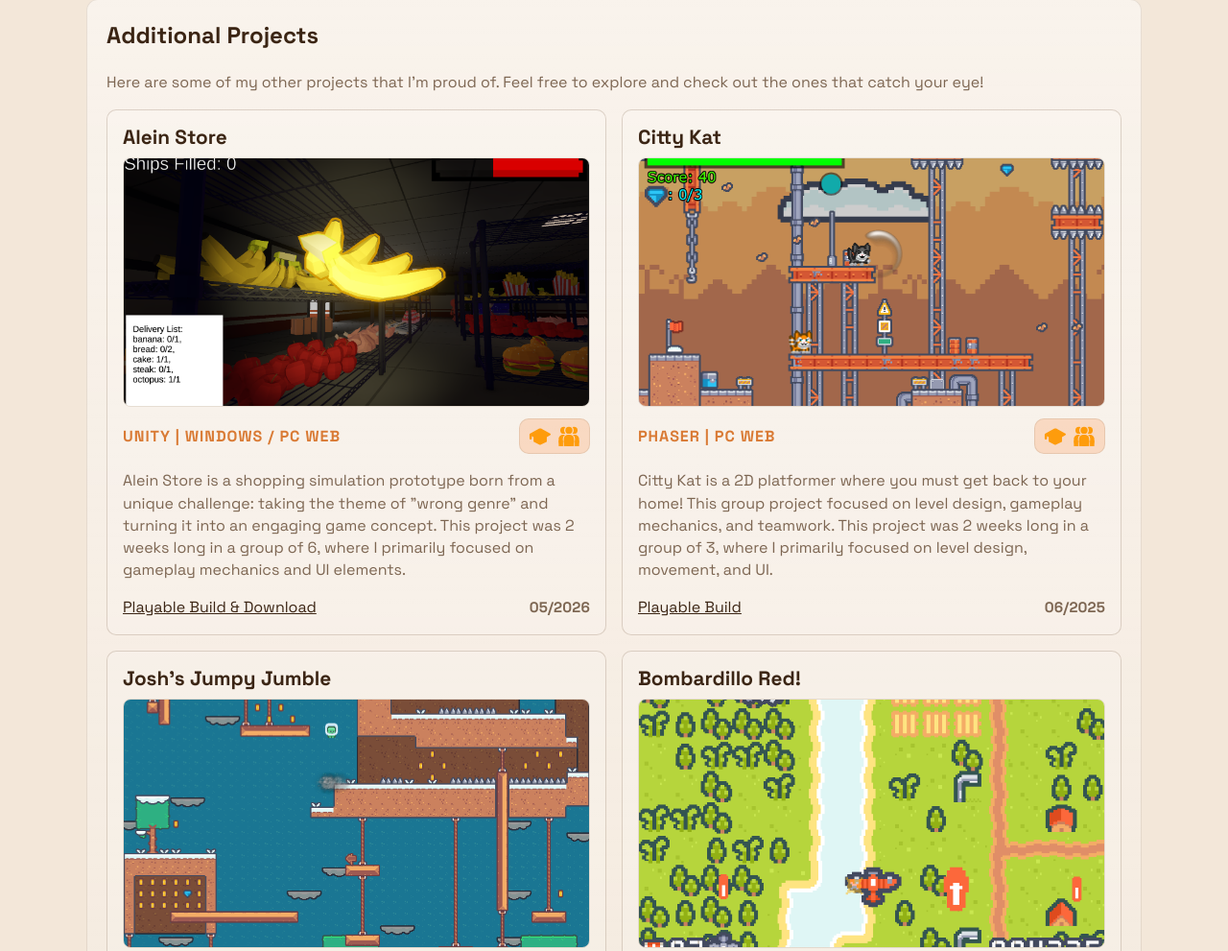
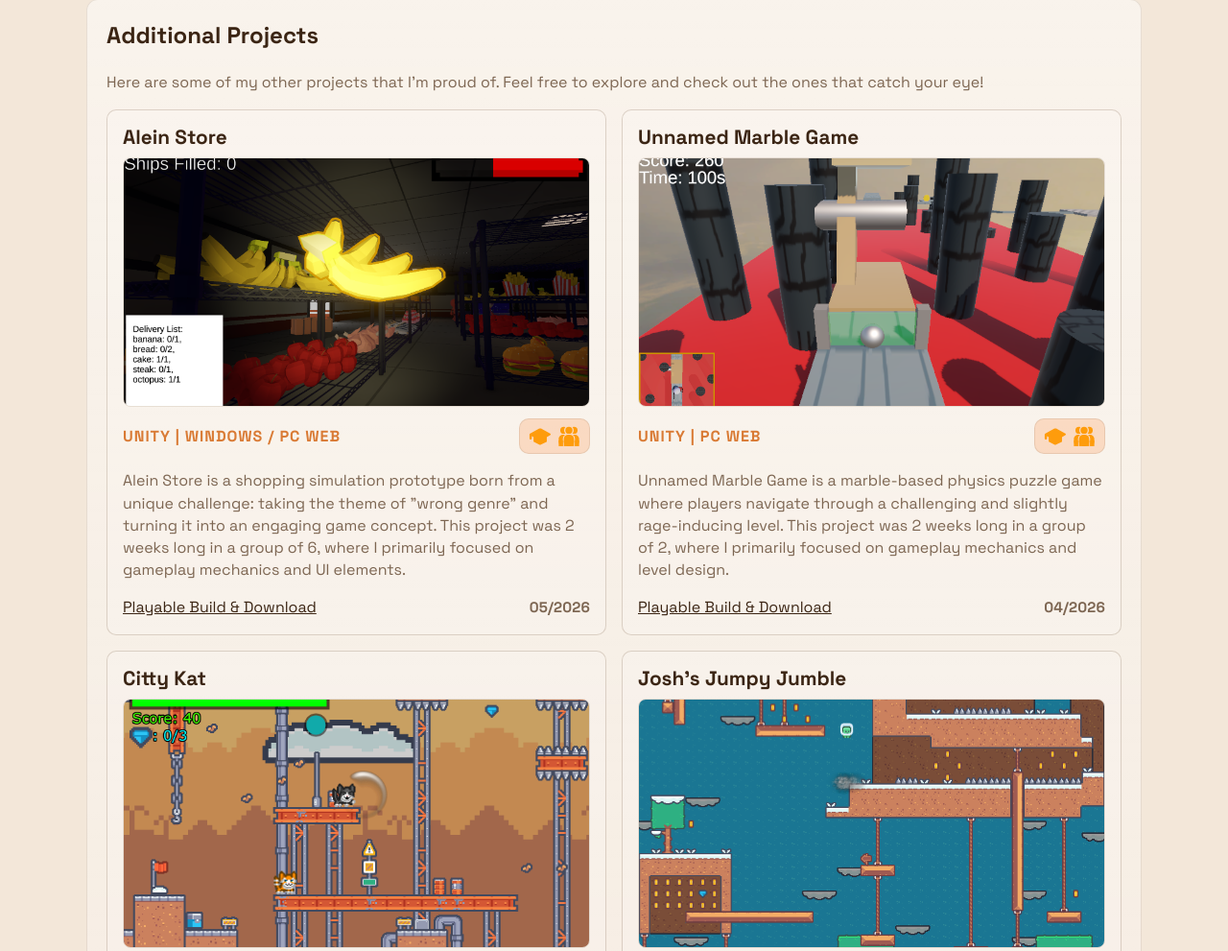
Before and after one commit to JoshuWoshua/Portfolio, a website: page projects.html in a window 1280 px wide. Shown: the part 1897-2888 px from the top of the page at 96% size. Drawn offline with Linux system fonts and the light colour scheme.

Commit message:
added marblegame

```diff
--- a/projects.html
+++ b/projects.html
@@ -191,6 +191,36 @@
 					</li>
 					<li class="project-item additional-motif">
 						<div class="project-title-row">
+							<h3>Unnamed Marble Game</h3>
+						</div>
+						<img class="project-thumb" src="assets/images/UnnamedMarble.png" alt="Unnamed Marble Game project screenshot placeholder" />
+						<div class="project-tag-row">
+							<p class="project-tag">Unity | PC Web</p>
+							<div class="project-media">
+								<span class="icon-tip tip-school">
+									<img
+										class="project-icon tint-white-orange"
+										src="assets/images/School.svg"
+										alt="School project icon"
+									/>
+								</span>
+								<span class="icon-tip tip-group">
+									<img
+										class="project-icon tint-white-orange"
+										src="assets/images/Group.svg"
+										alt="Group work icon"
+									/>
+								</span>
+							</div>
+						</div>
+						<p class="muted">Unnamed Marble Game is a marble-based physics puzzle game where players navigate through a challenging and slightly rage-inducing level. This project was 2 weeks long in a group of 2, where I primarily focused on gameplay mechanics and level design.</p>
+						<div class="project-meta-row">
+							<p class="project-links"><a href="https://joshuwoshua.itch.io/unnamed-marble-game">Playable Build & Download</a></p>
+							<p class="project-date">04/2026</p>
+						</div>
+					</li>
+					<li class="project-item additional-motif">
+						<div class="project-title-row">
 							<h3>Citty Kat</h3>
 						</div>
 						<img class="project-thumb" src="assets/images/cittykat.png" alt="Citty Kat project screenshot placeholder" />
@@ -293,7 +323,7 @@
 			<div class="container">
 				<div class="footer-grid">
 					<p class="muted footer-copy">© <span id="year"></span> Joshua Kim-Pearson</p>
-                    <p class="muted">Page Updated: 5/26/2026</p>
+                    <p class="muted">Page Updated: 5/27/2026</p>
 					<p class="muted tz-display">Based in <span id="tz-name"></span></p>
 				</div>
 
```
Also changed, not shown: assets/images/UnnamedMarble.png (added).
